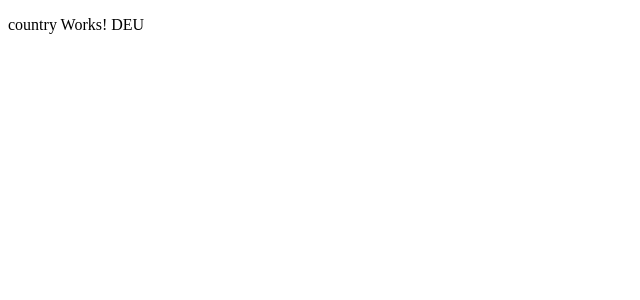
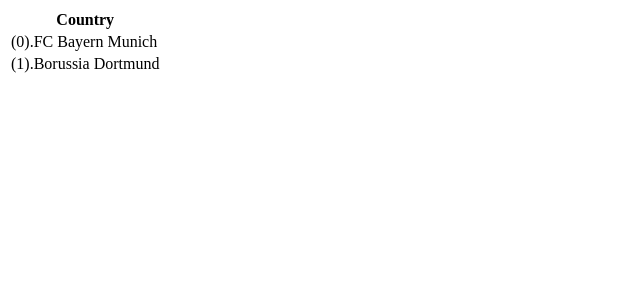
Before and after one commit to cyberdyme/Router101, an Angular app: page /countries/DEU in a window 1280 px wide. Shown: the top 300 px of the page, without its empty margins (0-640 px from the left). Built offline with nearby package versions, Linux system fonts and the light colour scheme.

Commit message:
Show teams for a given country

```diff
--- a/src/app/country/country.component.ts
+++ b/src/app/country/country.component.ts
@@ -1,29 +1,47 @@
 ///<reference path="../../../node_modules/@angular/core/src/metadata/lifecycle_hooks.d.ts"/>
-import {Component, OnInit, OnDestroy} from '@angular/core';
-import {Router, ActivatedRoute} from "@angular/router";
-import {Subscription} from "rxjs";
+///<reference path="../../../node_modules/rxjs/add/operator/take.d.ts"/>
+
+import {Component, OnDestroy} from '@angular/core';
+import {ActivatedRoute} from '@angular/router';
+import {Subscription} from 'rxjs/Subscription';
+import 'rxjs/add/operator/map';
+import {ExternalDataService, TeamsLookup, TeamLookup} from '../shared/external-data.service';
 
 @Component({
   selector: 'app-country',
   template: `
-    <p>
-      country Works! {{countryId}}
-    </p>
+    <table>
+        <thead>
+            <th>Country</th>
+        </thead>
+        <tbody>
+            <tr *ngFor="let item of getTeams(); let i = index">
+                <td>({{i}}).{{item.team}}</td>
+            </tr>
+        </tbody>
+    </table>
   `,
   styles: []
 })
-export class CountryComponent implements OnInit, OnDestroy {
+export class CountryComponent implements OnDestroy {
   routeStream: Subscription;
-  countryId: number;
+  currentTeam: TeamsLookup;
 
-  constructor(router: Router, route: ActivatedRoute) {
-    this.routeStream = route.params.subscribe(p => this.countryId = p['id']);
-  }
-
-  ngOnInit() {
+  constructor(private route: ActivatedRoute,
+              private dataService: ExternalDataService) {
+    this.routeStream = route
+      .params
+      .subscribe(p => this.currentTeam = dataService
+        .getTeams()
+        .filter(y => y.country === p['id'])[0]);
   }
 
   ngOnDestroy() {
-   this.routeStream.unsubscribe();
+    this.routeStream.unsubscribe();
   }
+
+  getTeams(): Array<TeamLookup> {
+    return this.currentTeam.teams;
+  }
+
 }
--- a/src/app/country/country.module.ts
+++ b/src/app/country/country.module.ts
@@ -5,10 +5,11 @@
 import {NgModule} from '@angular/core';
 import {CountryComponent} from './country.component';
 import {countryRouting} from "./country.route";
+import {CommonModule} from "@angular/common";
 
 
 @NgModule({
-    imports: [countryRouting, ],
+    imports: [countryRouting, CommonModule],
     exports: [CountryComponent],
     declarations: [CountryComponent],
     providers: [],
--- a/src/app/shared/external-data.service.ts
+++ b/src/app/shared/external-data.service.ts
@@ -5,9 +5,14 @@
   value: string
 }
 
+export interface  TeamLookup
+{
+  team: string;
+}
+
 export interface TeamsLookup {
   country: string,
-  team: string,
+  teams: Array<TeamLookup>
 }
 
 @Injectable()
@@ -25,7 +30,44 @@
 
   getTeams() : Array<TeamsLookup>{
     return [
-      {country:'ENG', team:''},
-    ];
+      {
+        country: 'ENG',
+        teams: [
+          {team: 'Arsenal'},
+          {team: 'Liverpool'},
+          {team: 'Manchester United'},
+          {team: 'Chelsea'}
+        ]
+      },
+      {
+        country: 'ESP',
+        teams: [
+          {team: 'FC Barcelona'},
+          {team: 'Real Madrid C.F.'},
+          {team: 'Atletico Madrid'},
+          {team: 'Sevilla'}
+        ]
+      },
+      {
+        country: 'ITA',
+        teams: [
+          {team: 'Juventus'},
+          {team: 'Milan'}
+        ]
+      },
+      {
+        country: 'ITA',
+        teams: [
+          {team: 'Juventus'},
+          {team: 'Milan'}
+        ]
+      },
+      {
+        country: 'DEU',
+        teams: [
+          {team: 'FC Bayern Munich'},
+          {team: 'Borussia Dortmund'}
+        ]
+      }];
   }
 }
```
